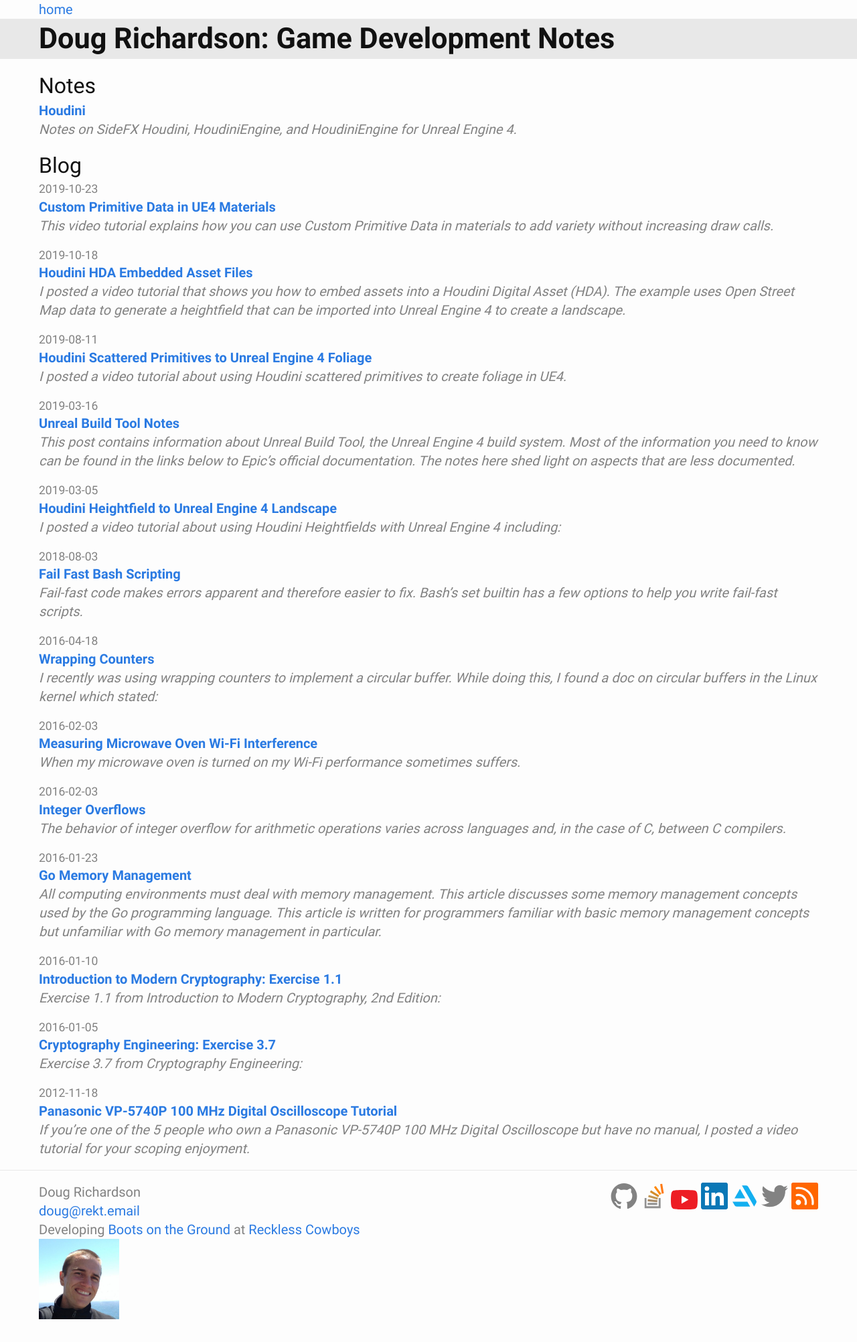
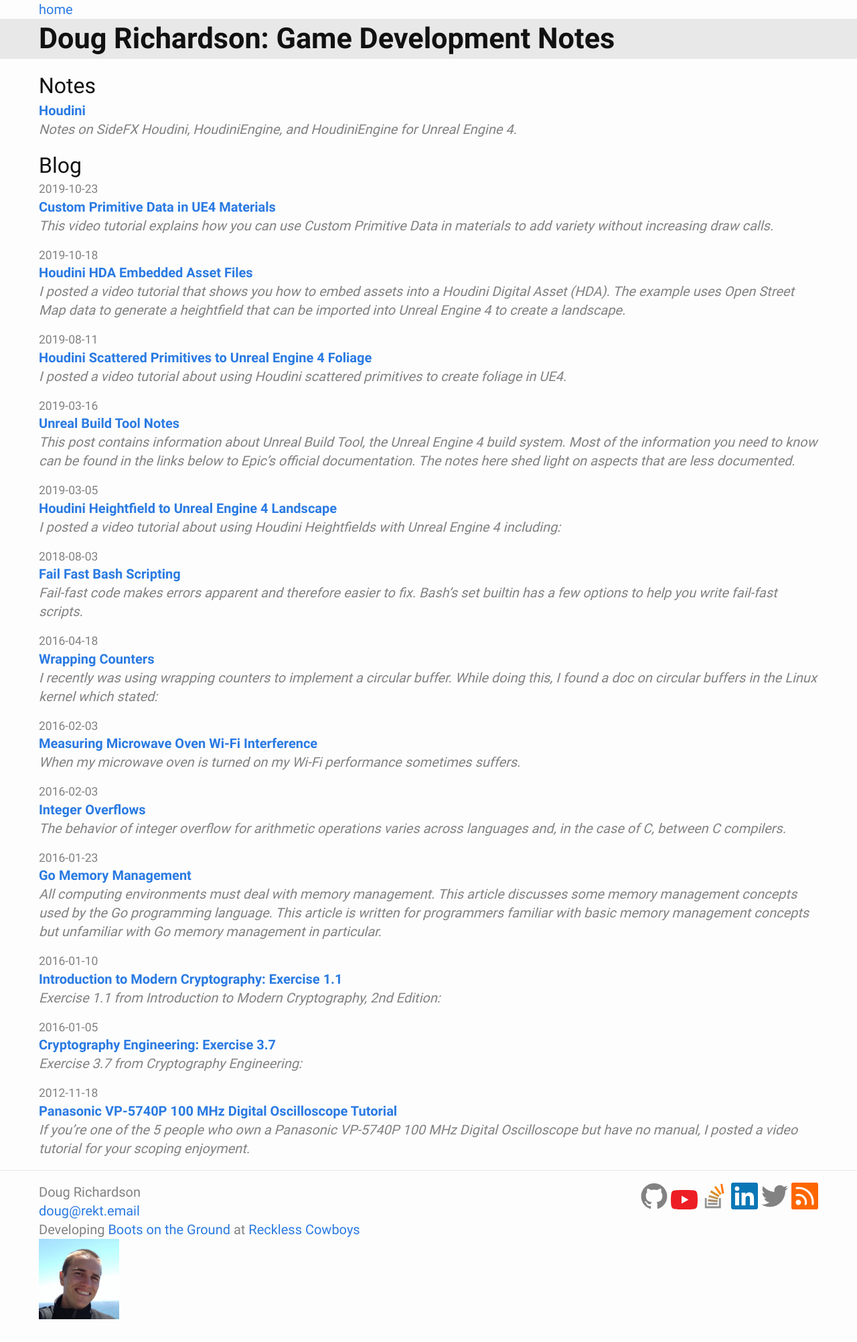
Before and after one commit to drichardson/dougrichardson.us, a Jekyll site: the page built from site/index.html, in a window 1280 px wide. Shown: the whole page at 67% size. Built offline with Jekyll 4.4.1, drawn with Linux system fonts in a browser that asks for light colours.

Commit message:
remove artstation

```diff
--- a/site/_includes/footer.html
+++ b/site/_includes/footer.html
@@ -15,10 +15,9 @@
 
 <ul class="icon-contact-list">
 <li><a href="https://github.com/drichardson"><img src="/assets/svg/github.svg" alt="Github Profile"></a></li>
+<li><a href="https://www.youtube.com/channel/UC5a8OHaMsB41ArzTYL2T4TQ"><img src="/assets/svg/youtube.svg" alt="YouTube Channel"></a></li>
 <li><a href="https://stackoverflow.com/users/196964/doug-richardson"><img src="/assets/svg/stackoverflow.svg" alt="Stack Overflow Profile"></a></li>
-<li><a href="https://www.youtube.com/channel/UC5a8OHaMsB41ArzTYL2T4TQ"><img src="/assets/svg/youtube.svg" alt="YouTube Channel"></a></li>
 <li><a href="https://www.linkedin.com/in/douglasrichardson"><img src="/assets/svg/linkedin.svg" alt="LinkedIn Profile"></a></li>
-<li><a href="https://www.artstation.com/drichardson"><img src="/assets/svg/artstation.svg" alt="ArtStation Profile"></a></li>
 <li><a href="https://twitter.com/dougrichardson_"><img src="/assets/svg/twitter.svg" alt="Twitter Profile"></a></li>
 <li><a href="{{ "/feed.rss" | prepend: site.baseurl }}"><img src="/assets/svg/rss.svg" alt="RSS feed"></a></li>
 </ul>
```
